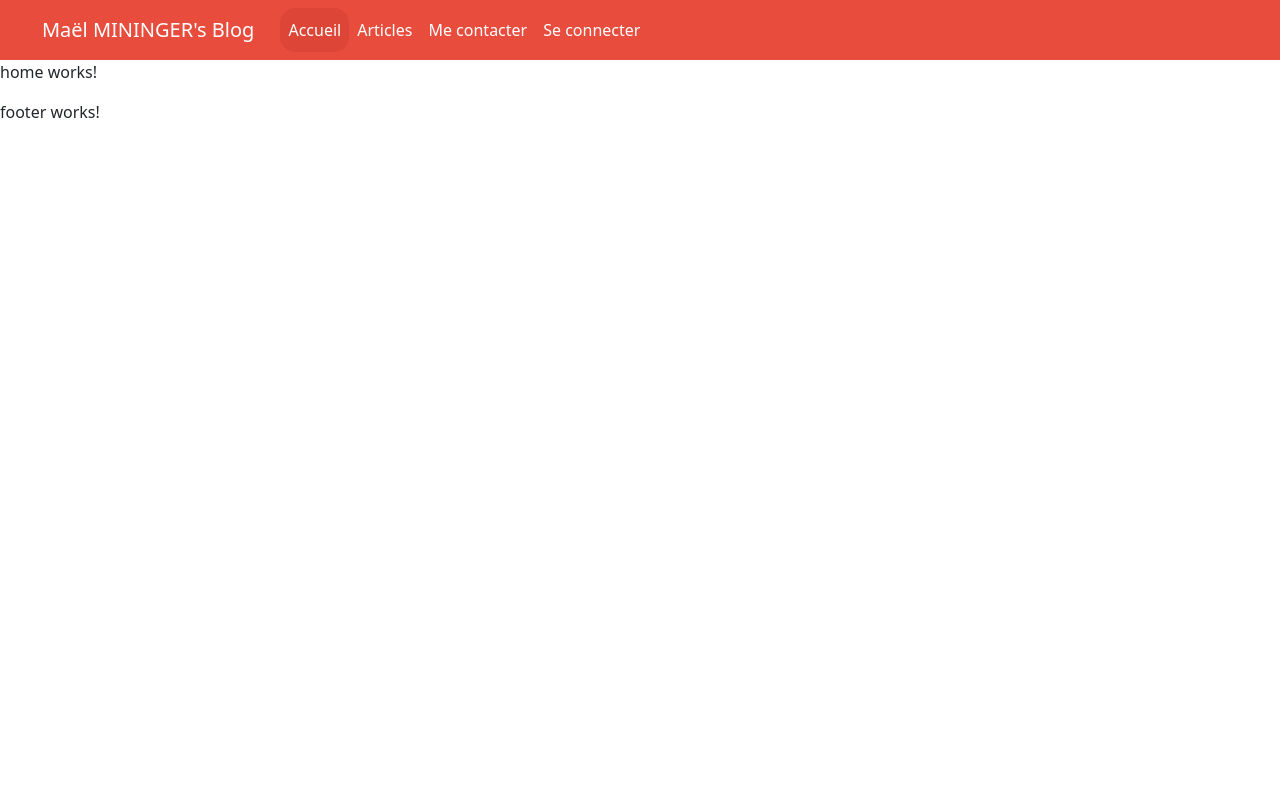
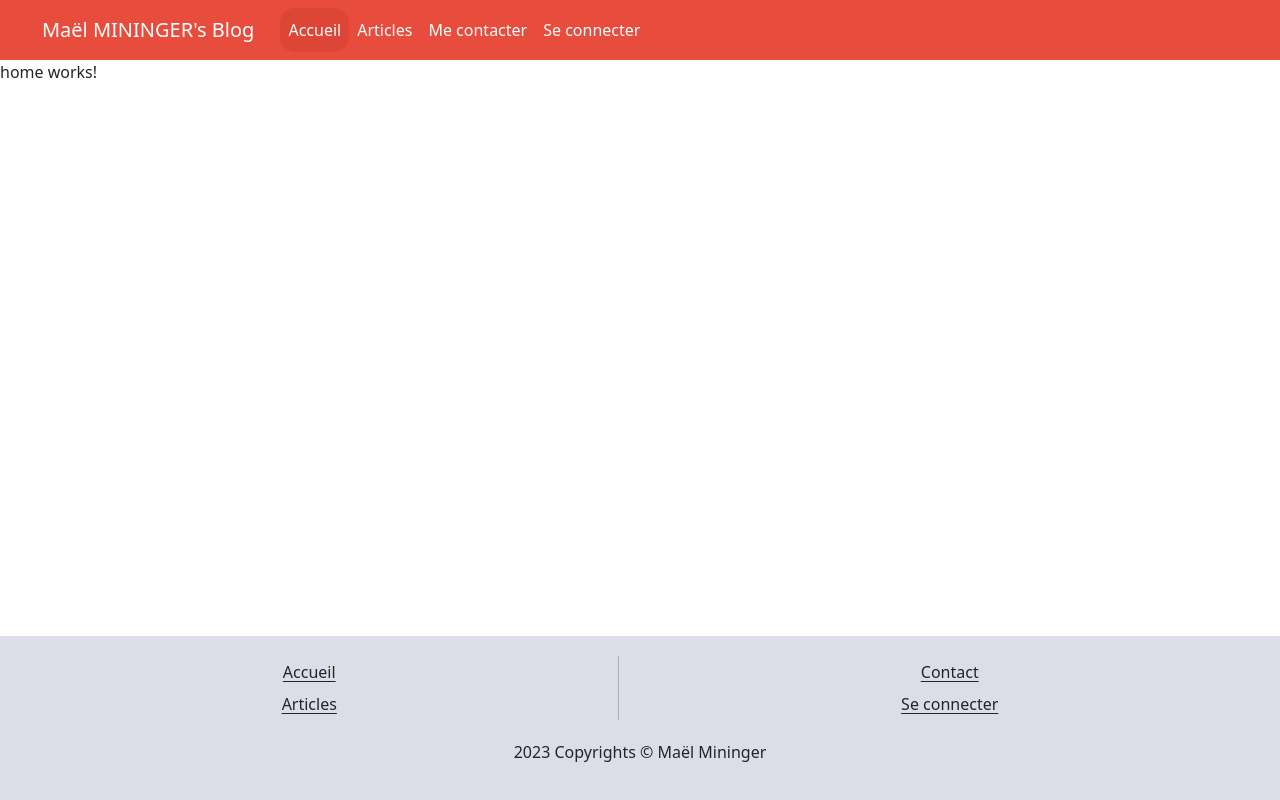
Before and after one commit to Kosolax/ANGULAR-BLOG, an Angular app: page / in a window 1280 px wide. Built offline with nearby package versions, Linux system fonts and the light colour scheme.

Commit message:
Ajout du footer

```diff
--- a/src/app/app.component.css
+++ b/src/app/app.component.css
@@ -0,0 +1,4 @@
+.parent-router-outlet {
+  display: flex;
+  flex-grow: 1;
+}
--- a/src/app/app.component.html
+++ b/src/app/app.component.html
@@ -1,5 +1,7 @@
 <body>
   <app-navigation></app-navigation>
-  <router-outlet></router-outlet>
+  <div class="parent-router-outlet">
+    <router-outlet></router-outlet>
+  </div>
   <app-footer></app-footer>
 </body>
--- a/src/app/core/footer/footer.component.css
+++ b/src/app/core/footer/footer.component.css
@@ -0,0 +1,24 @@
+.main-footer-div {
+  padding: 10px 0px;
+  width: 100%;
+}
+
+.sub-footer-div {
+  display: flex;
+  flex-direction: row;
+  justify-content: space-evenly;
+  align-content: center;
+  padding: 10px 0;
+}
+
+a {
+  text-decoration: underline;
+  text-underline-offset: 3px;
+  text-align: center;
+  padding: 4px 0;
+}
+
+p {
+  text-align: center;
+  padding: 10px 0px;
+}
--- a/src/app/core/footer/footer.component.html
+++ b/src/app/core/footer/footer.component.html
@@ -1 +1,16 @@
-<p>footer works!</p>
+<div class="gray-blue-background-color main-footer-div">
+  <div class="sub-footer-div">
+    <div>
+      <a class="nav-link classic-a" [routerLink]="'.'">Accueil</a>
+      <a class="nav-link classic-a" [routerLink]="'/articles'">Articles</a>
+    </div>
+    <div class="vr"></div>
+    <div>
+      <a class="nav-link classic-a" [routerLink]="'/contact-me'">Contact</a>
+      <a class="nav-link classic-a" [routerLink]="'/connect'">Se connecter</a>
+    </div>
+  </div>
+  <div>
+    <p>2023 Copyrights © Maël Mininger</p>
+  </div>
+</div>
--- a/src/styles.css
+++ b/src/styles.css
@@ -10,3 +10,14 @@
 .fake-white-background {
     background-color: #F4F4F4;
 }
+
+.gray-blue-background-color {
+  background-color: #DBDEE7;
+}
+
+body {
+  min-height: 100vh;
+  display: flex;
+  flex-direction: column;
+  justify-content: space-between;
+}
```
